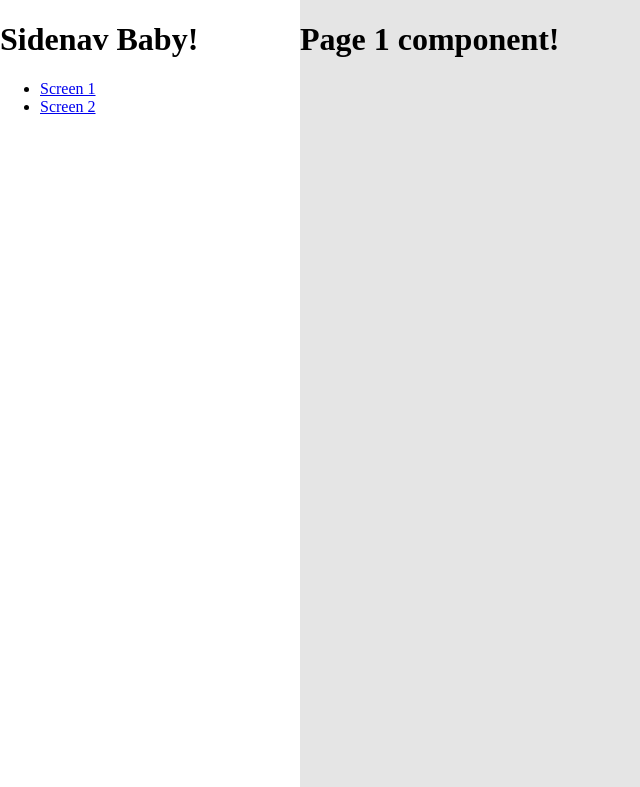
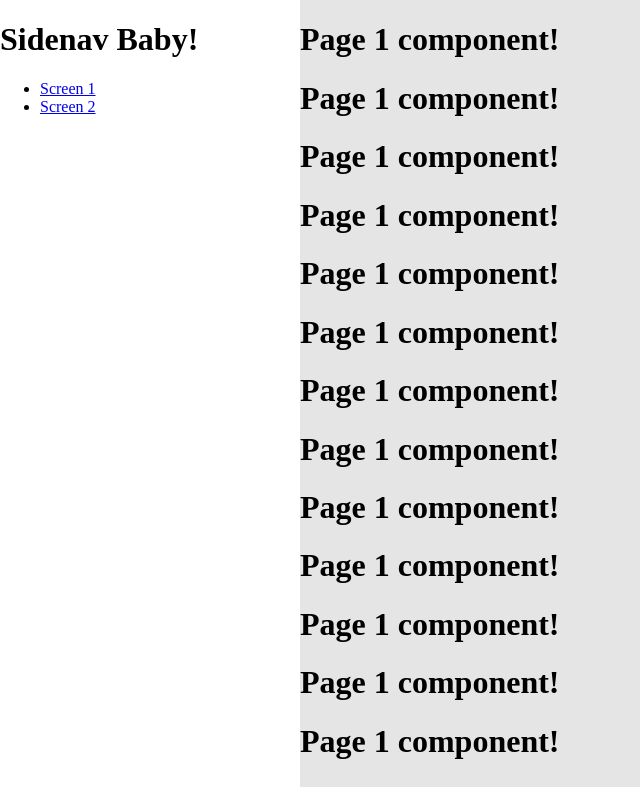
Before and after one commit to aziznal/angular-dynamic-resizeable-sidenav, an Angular app: page /screen-1 in a window 1280 px wide. Shown: the top 787 px of the page, without its empty margins (0-640 px from the left). Built offline with nearby package versions, Linux system fonts and the light colour scheme.

Commit message:
Make sidenav sticky to top

```diff
--- a/src/app/components/sidenav/sidenav.component.scss
+++ b/src/app/components/sidenav/sidenav.component.scss
@@ -1,3 +1,7 @@
 :host {
   width: var(--sidenav-width);
+  height: 100vh;
+
+  position: sticky;
+  top: 0;
 }
--- a/src/app/screens/screen-1/screen-1.component.ts
+++ b/src/app/screens/screen-1/screen-1.component.ts
@@ -1,7 +1,48 @@
 import { Component, OnInit } from '@angular/core';
 
 @Component({
-  template: `<h1>Page 1 component!</h1>`,
+  template: `
+    <h1>Page 1 component!</h1>
+    <h1>Page 1 component!</h1>
+    <h1>Page 1 component!</h1>
+    <h1>Page 1 component!</h1>
+    <h1>Page 1 component!</h1>
+    <h1>Page 1 component!</h1>
+    <h1>Page 1 component!</h1>
+    <h1>Page 1 component!</h1>
+    <h1>Page 1 component!</h1>
+    <h1>Page 1 component!</h1>
+    <h1>Page 1 component!</h1>
+    <h1>Page 1 component!</h1>
+    <h1>Page 1 component!</h1>
+    <h1>Page 1 component!</h1>
+    <h1>Page 1 component!</h1>
+    <h1>Page 1 component!</h1>
+    <h1>Page 1 component!</h1>
+    <h1>Page 1 component!</h1>
+    <h1>Page 1 component!</h1>
+    <h1>Page 1 component!</h1>
+    <h1>Page 1 component!</h1>
+    <h1>Page 1 component!</h1>
+    <h1>Page 1 component!</h1>
+    <h1>Page 1 component!</h1>
+    <h1>Page 1 component!</h1>
+    <h1>Page 1 component!</h1>
+    <h1>Page 1 component!</h1>
+    <h1>Page 1 component!</h1>
+    <h1>Page 1 component!</h1>
+    <h1>Page 1 component!</h1>
+    <h1>Page 1 component!</h1>
+    <h1>Page 1 component!</h1>
+    <h1>Page 1 component!</h1>
+    <h1>Page 1 component!</h1>
+    <h1>Page 1 component!</h1>
+    <h1>Page 1 component!</h1>
+    <h1>Page 1 component!</h1>
+    <h1>Page 1 component!</h1>
+    <h1>Page 1 component!</h1>
+    <h1>Page 1 component!</h1>
+  `,
   styles: [``],
   standalone: true,
 })
```
